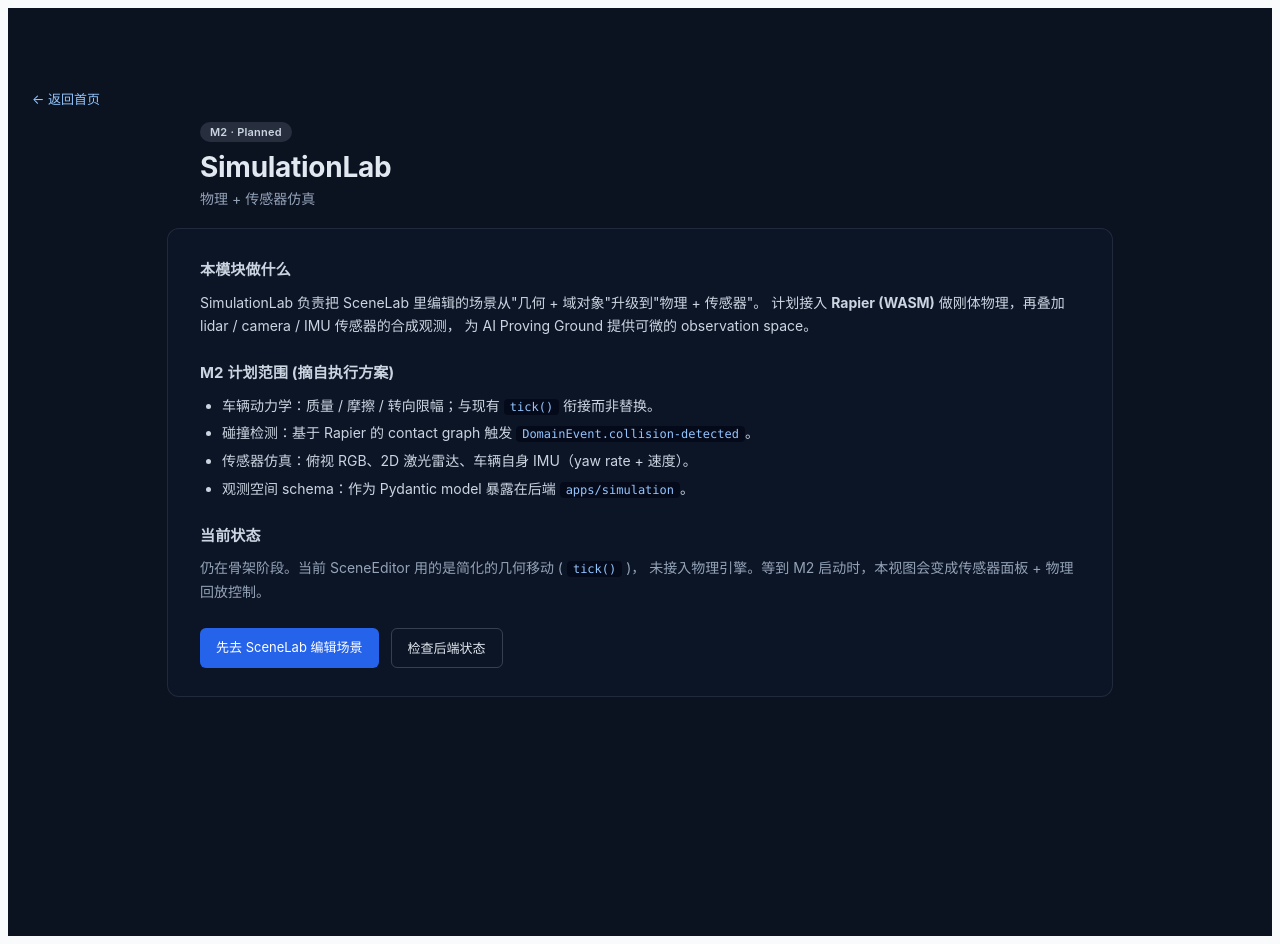
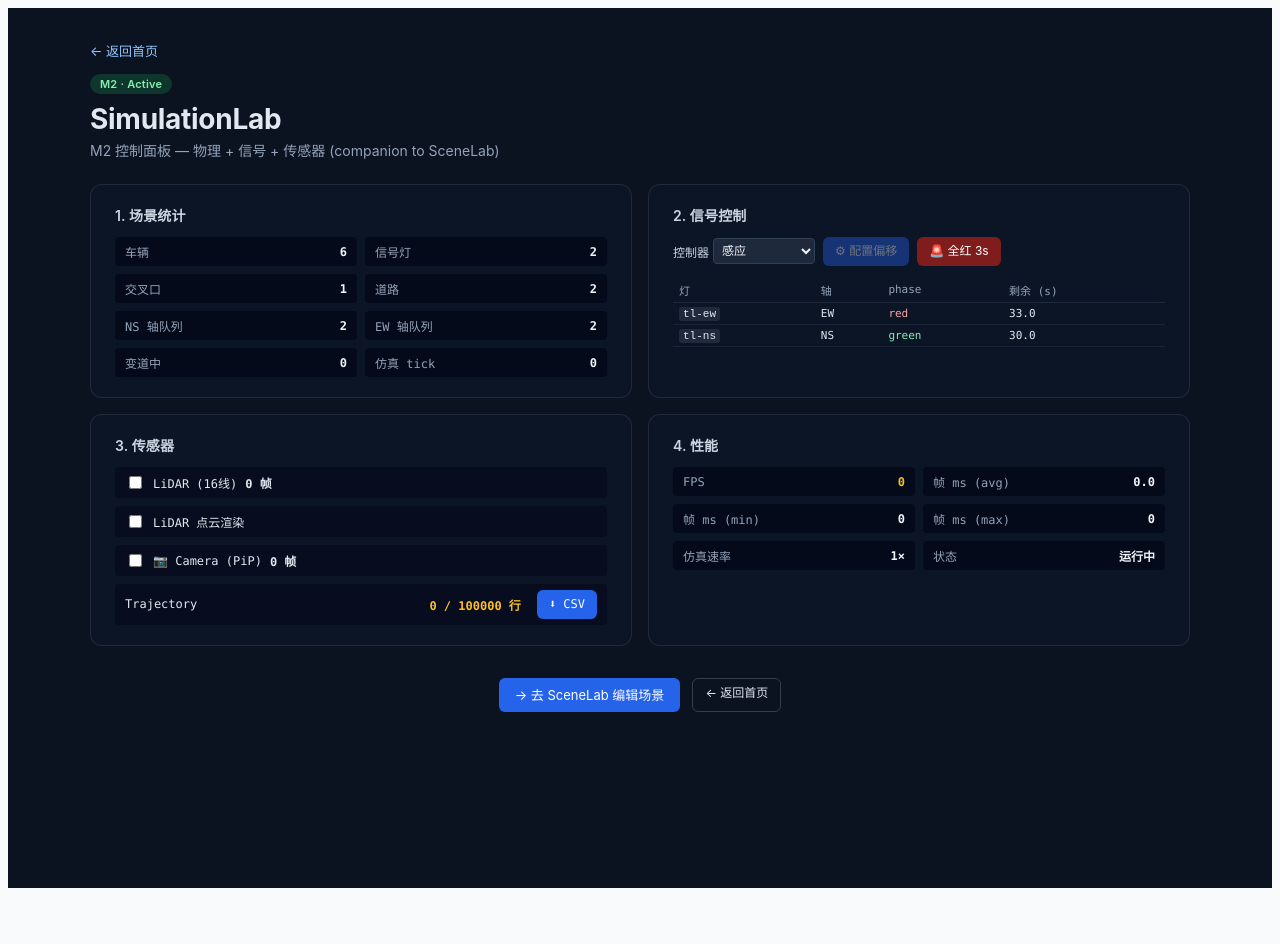
Before and after one commit to Echovagant/TraffSim3D, a Vue app in the folder TraffSim3D-frontend/: page /simulation-lab in a window 1280 px wide. After the commit the page ends 896 px from the top, so only its background shows below. Built offline with nearby package versions, Linux system fonts and the light colour scheme.

Commit message:
feat(frontend): SimulationLab dashboard (control panel companion)

```diff
--- a/TraffSim3D-frontend/src/interfaces/views/HomeView.vue
+++ b/TraffSim3D-frontend/src/interfaces/views/HomeView.vue
@@ -67,7 +67,7 @@
             <div class="module-body">
               <div class="module-title-row">
                 <h3>SimulationLab</h3>
-                <span class="badge badge-planned">M2 · Planned</span>
+                <span class="badge badge-active">M2 · Active</span>
               </div>
               <p class="module-sub">物理 + 传感器仿真</p>
               <p class="module-desc">
--- a/TraffSim3D-frontend/src/interfaces/views/SimulationLabView.vue
+++ b/TraffSim3D-frontend/src/interfaces/views/SimulationLabView.vue
@@ -1,53 +1,223 @@
 <template>
-  <main class="placeholder-view">
-    <router-link to="/" class="back-link">← 返回首页</router-link>
-    <header class="placeholder-header">
-      <span class="badge badge-planned">M2 · Planned</span>
-      <h1>SimulationLab</h1>
-      <p class="placeholder-sub">物理 + 传感器仿真</p>
+  <main class="sim-lab">
+    <header class="lab-header">
+      <router-link to="/" class="back-link">← 返回首页</router-link>
+      <div class="title-row">
+        <span class="badge badge-active">M2 · Active</span>
+        <h1>SimulationLab</h1>
+        <p class="sub">M2 控制面板 — 物理 + 信号 + 传感器 (companion to SceneLab)</p>
+      </div>
     </header>
 
-    <section class="placeholder-card">
-      <h2>本模块做什么</h2>
-      <p>
-        SimulationLab 负责把 SceneLab 里编辑的场景从"几何 + 域对象"升级到"物理 + 传感器"。
-        计划接入 <strong>Rapier (WASM)</strong> 做刚体物理，再叠加 lidar / camera / IMU 传感器的合成观测，
-        为 AI Proving Ground 提供可微的 observation space。
-      </p>
+    <div class="lab-grid">
+      <!-- 1. 场景统计 -->
+      <section class="card">
+        <h2>1. 场景统计</h2>
+        <div class="stat-grid">
+          <div class="stat"><span>车辆</span><b>{{ vehicleCount }}</b></div>
+          <div class="stat"><span>信号灯</span><b>{{ lightCount }}</b></div>
+          <div class="stat"><span>交叉口</span><b>{{ intersectionCount }}</b></div>
+          <div class="stat"><span>道路</span><b>{{ roadCount }}</b></div>
+          <div class="stat"><span>NS 轴队列</span><b>{{ nsQueue }}</b></div>
+          <div class="stat"><span>EW 轴队列</span><b>{{ ewQueue }}</b></div>
+          <div class="stat">
+            <span>变道中</span>
+            <b :class="{ changing: changingCount > 0 }">{{ changingCount }}</b>
+          </div>
+          <div class="stat"><span>仿真 tick</span><b>{{ world.tickCount }}</b></div>
+        </div>
+      </section>
 
-      <h2>M2 计划范围 (摘自执行方案)</h2>
-      <ul>
-        <li>车辆动力学：质量 / 摩擦 / 转向限幅；与现有 <code>tick()</code> 衔接而非替换。</li>
-        <li>碰撞检测：基于 Rapier 的 contact graph 触发 <code>DomainEvent.collision-detected</code>。</li>
-        <li>传感器仿真：俯视 RGB、2D 激光雷达、车辆自身 IMU（yaw rate + 速度）。</li>
-        <li>观测空间 schema：作为 Pydantic model 暴露在后端 <code>apps/simulation</code>。</li>
-      </ul>
+      <!-- 2. 信号控制面板 -->
+      <section class="card">
+        <h2>2. 信号控制</h2>
+        <div class="ctrl-row">
+          <label class="ctrl-kind">
+            <span>控制器</span>
+            <select :value="world.controllerKind" @change="onControllerKindChange">
+              <option value="fixed-cycle">固定</option>
+              <option value="actuated">感应</option>
+              <option value="coordinated">协调 (绿波带)</option>
+              <option value="rl">RL</option>
+            </select>
+          </label>
+          <button
+            class="btn"
+            :disabled="world.controllerKind !== 'coordinated'"
+            @click="showCoordinated = true"
+          >⚙ 配置偏移</button>
+          <button class="btn danger" @click="world.forceAllRed()">🚨 全红 3s</button>
+        </div>
+        <table class="phase-table">
+          <thead>
+            <tr>
+              <th>灯</th>
+              <th>轴</th>
+              <th>phase</th>
+              <th>剩余 (s)</th>
+            </tr>
+          </thead>
+          <tbody>
+            <tr v-for="row in lightRows" :key="row.id">
+              <td><code>{{ row.id }}</code></td>
+              <td>{{ row.axis.toUpperCase() }}</td>
+              <td><span :class="`phase phase-${row.phase}`">{{ row.phase }}</span></td>
+              <td>{{ row.phaseRemaining.toFixed(1) }}</td>
+            </tr>
+          </tbody>
+        </table>
+      </section>
 
-      <h2>当前状态</h2>
-      <p class="muted">
-        仍在骨架阶段。当前 SceneEditor 用的是简化的几何移动 ( <code>tick()</code> )，
-        未接入物理引擎。等到 M2 启动时，本视图会变成传感器面板 + 物理回放控制。
-      </p>
+      <!-- 3. 传感器面板 -->
+      <section class="card">
+        <h2>3. 传感器</h2>
+        <label class="toggle">
+          <input
+            type="checkbox"
+            :checked="world.lidarEnabled"
+            @change="onLidarToggle"
+          />
+          <span>LiDAR (16线)</span>
+          <b :class="world.lidarEnabled ? 'ok' : ''">{{ world.lidarFrameCount }} 帧</b>
+        </label>
+        <label class="toggle">
+          <input
+            type="checkbox"
+            :checked="world.lidarCloudsEnabled"
+            @change="onLidarCloudsToggle"
+          />
+          <span>LiDAR 点云渲染</span>
+        </label>
+        <label class="toggle">
+          <input
+            type="checkbox"
+            :checked="world.cameraEnabled"
+            @change="onCameraToggle"
+          />
+          <span>📷 Camera (PiP)</span>
+          <b :class="world.cameraEnabled ? 'ok' : ''">{{ world.cameraFrameCount }} 帧</b>
+        </label>
+        <div class="traj-row">
+          <span>Trajectory</span>
+          <b>{{ world.trajectoryExporter.rowCount }} / {{ world.trajectoryExporter.maxBufferRows }} 行</b>
+          <button class="btn" @click="exportTrajectoryCsv">⬇ CSV</button>
+        </div>
+      </section>
 
-      <div class="placeholder-actions">
-        <router-link to="/scene-editor" class="btn">先去 SceneLab 编辑场景</router-link>
-        <router-link to="/backend" class="btn ghost">检查后端状态</router-link>
-      </div>
-    </section>
+      <!-- 4. 性能指标 -->
+      <section class="card">
+        <h2>4. 性能</h2>
+        <div class="stat-grid">
+          <div class="stat" :class="{ warn: world.fps < M1_MIN_FPS }">
+            <span>FPS</span><b>{{ world.fps }}</b>
+          </div>
+          <div class="stat"><span>帧 ms (avg)</span><b>{{ frameAvg.toFixed(1) }}</b></div>
+          <div class="stat"><span>帧 ms (min)</span><b>{{ frameMin }}</b></div>
+          <div class="stat"><span>帧 ms (max)</span><b>{{ frameMax }}</b></div>
+          <div class="stat"><span>仿真速率</span><b>{{ formatRate(world.tickRate) }}</b></div>
+          <div class="stat" :class="{ paused: !world.isRunning }">
+            <span>状态</span><b>{{ world.isRunning ? '运行中' : '已暂停' }}</b>
+          </div>
+        </div>
+      </section>
+    </div>
+
+    <footer class="lab-footer">
+      <router-link to="/scene-editor" class="btn primary">→ 去 SceneLab 编辑场景</router-link>
+      <router-link to="/" class="btn ghost">← 返回首页</router-link>
+    </footer>
+
+    <CoordinatedConfigModal v-model:open="showCoordinated" />
   </main>
 </template>
 
-<script setup>
-// Placeholder. Real implementation in M2.
+<script setup lang="ts">
+import { computed, ref } from 'vue';
+import { useWorldStore } from '@interfaces/stores/worldStore';
+import { getAxisQueueLength } from '@application/services/signalController';
+import { M1_MIN_FPS } from '@shared/constants/simulation';
+import { CoordinatedConfigModal } from '@interfaces/components/editor';
+
+const world = useWorldStore();
+const showCoordinated = ref(false);
+
+// 1. 场景统计
+const vehicleCount = computed(() => Object.keys(world.network.vehicles).length);
+const intersectionCount = computed(() => Object.keys(world.network.intersections).length);
+const roadCount = computed(() => Object.keys(world.network.roads).length);
+const lightCount = computed(() =>
+  Object.values(world.network.intersections).reduce((s, i) => s + i.trafficLights.length, 0));
+
+const lightRows = computed(() => {
+  void world.tickCount;
+  return Object.values(world.network.intersections)
+    .flatMap((i) => i.trafficLights)
+    .sort((a, b) => a.id.localeCompare(b.id));
+});
+
+// Queue length uses a synthesised light (only `axis` and `roadId` are
+// read inside getAxisQueueLength — see signalController.ts).
+const stubLight = (axis: 'ns' | 'ew'): never => ({
+  id: `__queue_${axis}`,
+  axis,
+  phase: 0 as never,
+  phaseRemaining: 0,
+  position: { x: 0, y: 0, z: 0 },
+  cycleSeconds: 63,
+} as never);
+
+const nsQueue = computed(() => {
+  void world.tickCount;
+  return getAxisQueueLength(stubLight('ns'), world.network);
+});
+const ewQueue = computed(() => {
+  void world.tickCount;
+  return getAxisQueueLength(stubLight('ew'), world.network);
+});
+const changingCount = computed(() => {
+  void world.tickCount;
+  return Object.values(world.network.vehicles).filter(v => v.desiredLaneIndex !== null).length;
+});
+
+// 2. 信号控制
+const onControllerKindChange = (e: Event): void => {
+  const v = (e.target as HTMLSelectElement).value;
+  // world.setControllerKind 接受 ControllerKind union; 4 个 option 值都合法.
+  (world.setControllerKind as (k: string) => void)(v);
+};
+
+// 3. 传感器
+const onLidarToggle = (e: Event): void => world.setLidarEnabled((e.target as HTMLInputElement).checked);
+const onLidarCloudsToggle = (e: Event): void => world.setLidarCloudsEnabled((e.target as HTMLInputElement).checked);
+const onCameraToggle = (e: Event): void => world.setCameraEnabled((e.target as HTMLInputElement).checked);
+const exportTrajectoryCsv = (): void => {
+  const blob = world.trajectoryExporter.exportAsBlob({
+    kind: 'csv',
+    includeCrashed: true,
+    sampleInterval: 0.1,
+  });
+  const url = URL.createObjectURL(blob);
+  const a = document.createElement('a');
+  a.href = url;
+  a.download = `trajectory-${Date.now()}.csv`;
+  a.click();
+  URL.revokeObjectURL(url);
+};
+
+// 4. 性能
+const frameMin = computed(() => (world.frameMsMin === Infinity ? 0 : world.frameMsMin.toFixed(1)));
+const frameMax = computed(() => (world.frameMsMax === -Infinity ? 0 : world.frameMsMax.toFixed(1)));
+const frameAvg = computed(() => world.frameMsAvg);
+const formatRate = (r: number): string => `${Number(r.toFixed(2))}×`;
 </script>
 
 <style scoped>
-.placeholder-view {
+.sim-lab {
   min-height: 100vh;
   background: #0b1220;
   color: #e2e8f0;
-  padding: 80px 24px 48px;
-  font-family: -apple-system, BlinkMacSystemFont, 'Segoe UI', Roboto, 'Helvetica Neue', Arial;
+  padding: 32px 24px 48px;
+  font-family: -apple-system, BlinkMacSystemFont, 'Segoe UI', Roboto, sans-serif;
 }
 .back-link {
   display: inline-block;
@@ -57,10 +227,9 @@
   text-decoration: none;
 }
 .back-link:hover { text-decoration: underline; }
-.placeholder-header { max-width: 880px; margin: 0 auto 20px; }
-.placeholder-header h1 { margin: 8px 0 4px; font-size: 28px; letter-spacing: -0.01em; }
-.placeholder-sub { margin: 0; color: #94a3b8; font-size: 14px; }
-
+.lab-header { max-width: 1100px; margin: 0 auto 24px; }
+.title-row h1 { margin: 8px 0 4px; font-size: 28px; letter-spacing: -0.01em; }
+.title-row .sub { margin: 0; color: #94a3b8; font-size: 14px; }
 .badge {
   display: inline-block;
   font-size: 11px;
@@ -68,67 +237,166 @@
   border-radius: 999px;
   font-weight: 600;
 }
-.badge-planned { background: rgba(148, 163, 184, 0.2); color: #cbd5e1; }
+.badge-active { background: rgba(34, 197, 94, 0.2); color: #86efac; }
 
-.placeholder-card {
-  max-width: 880px;
+.lab-grid {
+  display: grid;
+  gap: 16px;
+  grid-template-columns: repeat(2, minmax(0, 1fr));
+  max-width: 1100px;
   margin: 0 auto;
-  padding: 28px 32px;
+}
+@media (max-width: 900px) {
+  .lab-grid { grid-template-columns: 1fr; }
+}
+.card {
   background: rgba(15, 23, 42, 0.65);
   border: 1px solid rgba(148, 163, 184, 0.15);
   border-radius: 12px;
-  line-height: 1.7;
+  padding: 20px 24px;
 }
-.placeholder-card h2 {
-  margin: 22px 0 8px;
-  font-size: 15px;
+.card h2 {
+  margin: 0 0 12px;
+  font-size: 14px;
   color: #cbd5e1;
   letter-spacing: 0.01em;
+  font-weight: 600;
 }
-.placeholder-card h2:first-child { margin-top: 0; }
-.placeholder-card p { margin: 0 0 12px; color: #cbd5e1; font-size: 14px; }
-.placeholder-card ul {
-  margin: 0 0 12px;
-  padding-left: 22px;
-  color: #cbd5e1;
-  font-size: 14px;
+
+.stat-grid {
+  display: grid;
+  grid-template-columns: repeat(2, minmax(0, 1fr));
+  gap: 8px;
 }
-.placeholder-card li { margin-bottom: 4px; }
-.placeholder-card code {
+.stat {
+  display: flex;
+  justify-content: space-between;
+  align-items: center;
+  padding: 6px 10px;
+  background: rgba(2, 6, 23, 0.7);
+  border-radius: 4px;
   font-family: ui-monospace, SFMono-Regular, Menlo, monospace;
   font-size: 12px;
-  background: rgba(2, 6, 23, 0.7);
-  padding: 1px 6px;
-  border-radius: 4px;
-  color: #93c5fd;
 }
-.muted { color: #94a3b8 !important; font-size: 13px; }
-.placeholder-actions {
-  margin-top: 24px;
+.stat span { color: #94a3b8; }
+.stat b { font-weight: 600; color: #f1f5f9; }
+.stat b.changing { color: #93c5fd; animation: changing-pulse 1s ease-in-out infinite; }
+.stat.warn b { color: #fbbf24; }
+.stat.paused b { color: #fde047; }
+@keyframes changing-pulse {
+  0%, 100% { opacity: 0.6; }
+  50%      { opacity: 1; }
+}
+
+.ctrl-row {
   display: flex;
-  gap: 12px;
+  gap: 8px;
+  align-items: center;
+  margin-bottom: 12px;
   flex-wrap: wrap;
 }
+.ctrl-kind {
+  display: inline-flex;
+  align-items: center;
+  gap: 4px;
+  font-size: 12px;
+  color: #cbd5e1;
+}
+.ctrl-kind select {
+  background: #1e293b;
+  color: #f1f5f9;
+  border: 1px solid #334155;
+  border-radius: 4px;
+  padding: 4px;
+  font-size: 12px;
+}
+
 .btn {
   display: inline-block;
-  padding: 8px 16px;
+  padding: 6px 12px;
   border-radius: 6px;
   background: #2563eb;
   color: white;
   text-decoration: none;
-  font-size: 13px;
+  font-size: 12px;
+  border: none;
+  cursor: pointer;
+  font-family: inherit;
+  line-height: 1.4;
 }
-.btn:hover { background: #1d4ed8; }
+.btn:hover:not(:disabled) { background: #1d4ed8; }
+.btn:disabled { opacity: 0.4; cursor: not-allowed; }
+.btn.primary { background: #2563eb; padding: 8px 16px; font-size: 13px; }
 .btn.ghost {
   background: transparent;
   border: 1px solid rgba(148, 163, 184, 0.3);
   color: inherit;
 }
-.btn.ghost:hover { background: rgba(148, 163, 184, 0.08); }
+.btn.danger { background: #7f1d1d; }
+.btn.danger:hover { background: #991b1b; }
 
-@media (max-width: 720px) {
-  .placeholder-view { padding: 72px 16px 32px; }
-  .placeholder-card { padding: 20px; }
-  .placeholder-header h1 { font-size: 22px; }
+.phase-table {
+  width: 100%;
+  border-collapse: collapse;
+  font-family: ui-monospace, SFMono-Regular, Menlo, monospace;
+  font-size: 11px;
+}
+.phase-table th {
+  color: #94a3b8;
+  font-weight: 500;
+  text-align: left;
+  padding: 4px 6px;
+  border-bottom: 1px solid rgba(148, 163, 184, 0.15);
+}
+.phase-table td {
+  padding: 4px 6px;
+  border-bottom: 1px solid rgba(148, 163, 184, 0.1);
+}
+.phase-table code {
+  background: rgba(148, 163, 184, 0.15);
+  padding: 1px 4px;
+  border-radius: 3px;
+}
+.phase-red { color: #fca5a5; }
+.phase-yellow { color: #fde047; }
+.phase-green { color: #86efac; }
+
+.toggle {
+  display: flex;
+  align-items: center;
+  gap: 8px;
+  margin-bottom: 8px;
+  padding: 6px 10px;
+  background: rgba(2, 6, 23, 0.5);
+  border-radius: 4px;
+  font-size: 12px;
+  cursor: pointer;
+  font-family: ui-monospace, SFMono-Regular, Menlo, monospace;
+}
+.toggle input { cursor: pointer; }
+.toggle b.ok { color: #22c55e; margin-left: auto; }
+
+.traj-row {
+  display: flex;
+  align-items: center;
+  gap: 8px;
+  margin-top: 8px;
+  padding: 6px 10px;
+  background: rgba(2, 6, 23, 0.5);
+  border-radius: 4px;
+  font-size: 12px;
+  font-family: ui-monospace, SFMono-Regular, Menlo, monospace;
+}
+.traj-row b { color: #fbbf24; margin-left: auto; }
+.traj-row .btn { margin-left: 8px; }
+
+.lab-footer {
+  display: flex;
+  gap: 12px;
+  justify-content: center;
+  margin-top: 32px;
+  max-width: 1100px;
+  margin-left: auto;
+  margin-right: auto;
 }
 </style>
```
